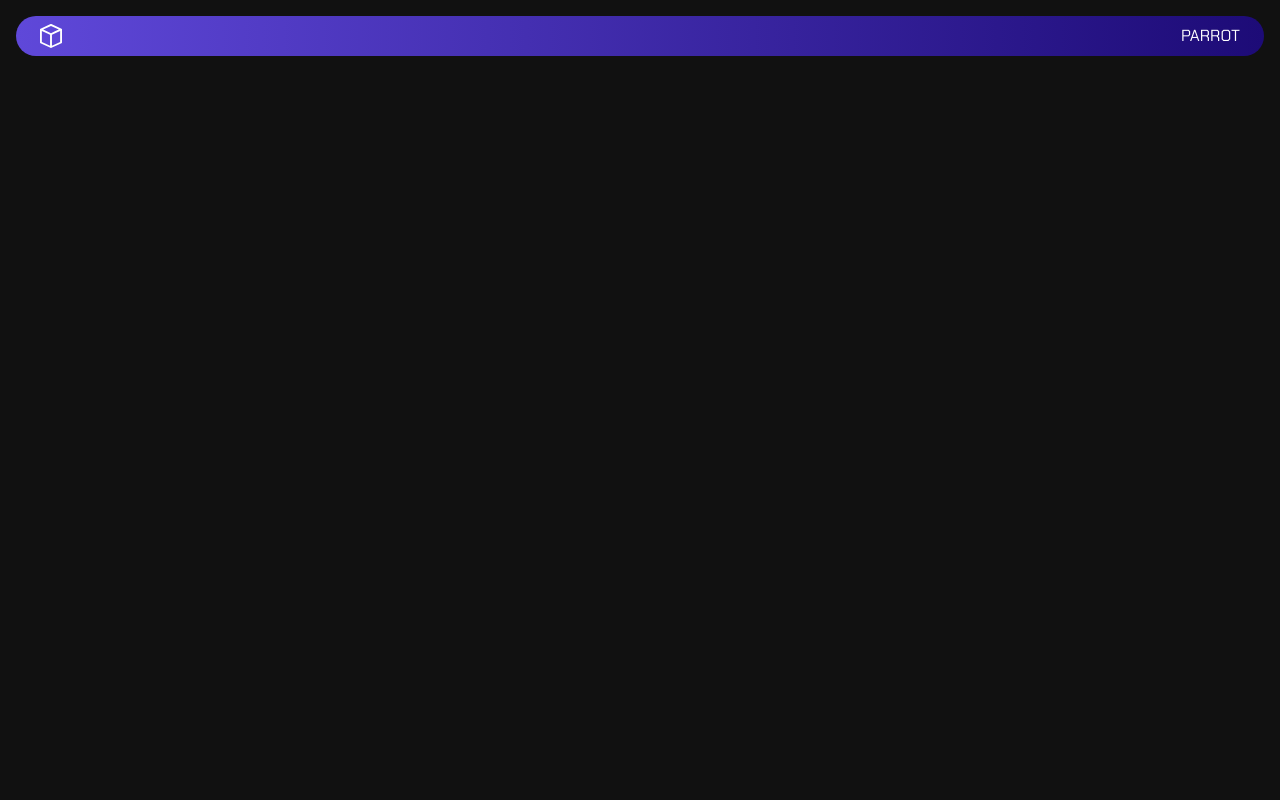
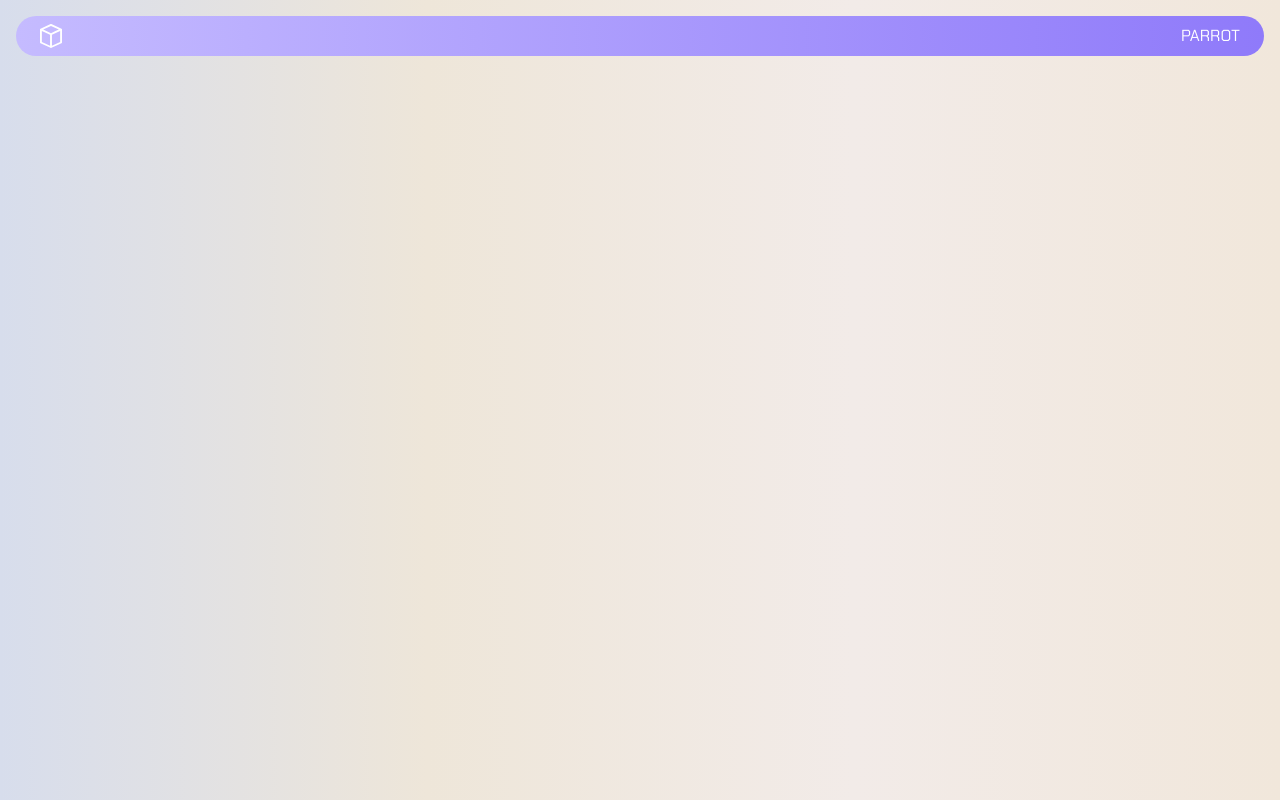
Before and after one commit to omom77/Parrot_Framework, a React (Create React App) app in the folder parrot_interface/: page / in a window 1280 px wide. Built offline with nearby package versions, Linux system fonts and the light colour scheme.

Commit message:
updated background

```diff
--- a/parrot_interface/src/components/App.css
+++ b/parrot_interface/src/components/App.css
@@ -67,7 +67,7 @@
 }
 
 body {
-  background-color: #111;
+  background: linear-gradient(to right, #d7ddec, #eee6d9, #f2ebe8, #f1e7db);
   color: white; /* Optional: Ensures text is readable */
   margin: 0; /* Removes default margin */
 }
--- a/parrot_interface/tailwind.config.js
+++ b/parrot_interface/tailwind.config.js
@@ -6,8 +6,8 @@ module.exports = {
   theme: {
     extend: {
       colors: {
-        customPurple: '#5F48D9',
-        customBlue: '#1D0B77',
+        customPurple: '#C5BBFF',
+        customBlue: '#8F7AFA',
         customDarkBlue: '#180B41',
         customBlack: '#1E1E1E',
         customGray: '#323232'
```
